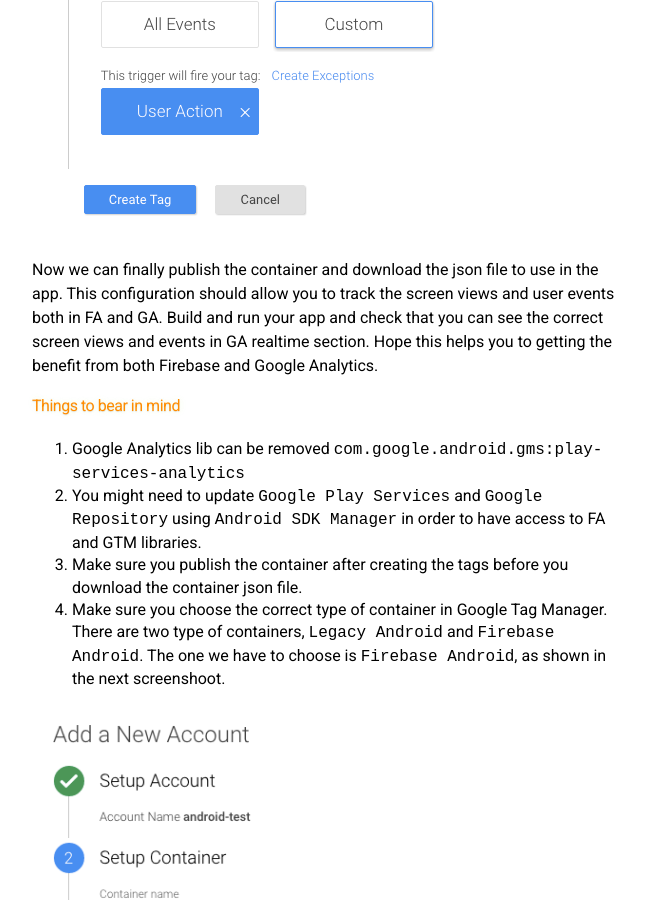
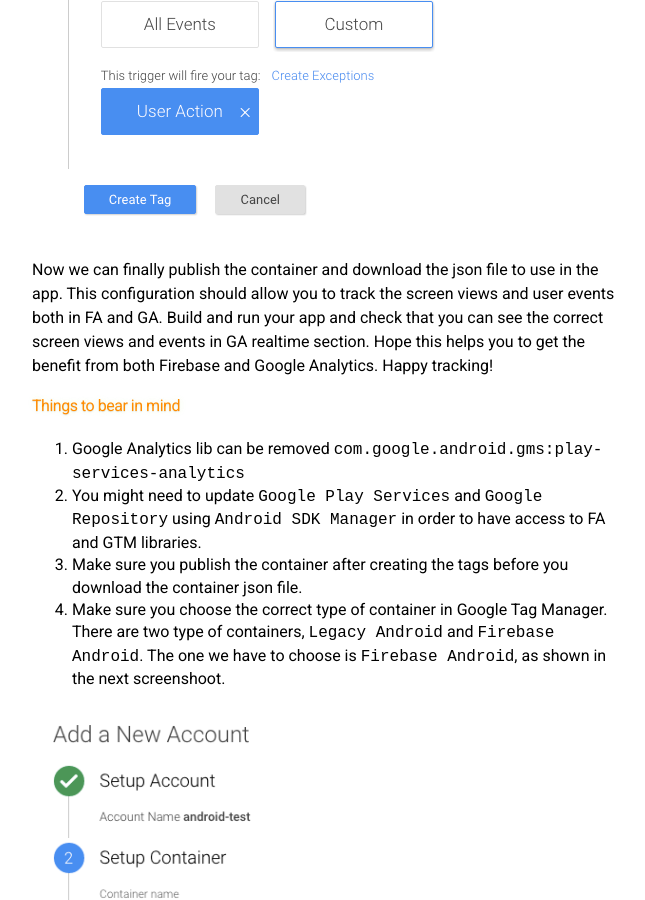
Before and after one commit to 0mega/0mega.github.io, a Jekyll site: the page built from _posts/2016-07-03-using-firebase-and-google-analytics-side-by-side.md, in a window 1280 px wide and 900 px high, scrolled down 8085 px. Shown: the whole window, without its empty margins (308-953 px from the left). Built offline with Jekyll 4.4.1, drawn with Linux system fonts in a browser that asks for light colours; some of the changed text lies outside the part shown.

Commit message:
Update post date

```diff
--- a/_posts/2016-06-25-using-firebase-and-google-analytics-side-by-side.md
+++ b/_posts/2016-07-03-using-firebase-and-google-analytics-side-by-side.md
@@ -129,7 +129,7 @@
 ![user action tag](/images/firebase/user_action_tag.png)
 
 Now we can finally publish the container and download the json file to use in the app.
-This configuration should allow you to track the screen views and user events both in FA and GA. Build and run your app and check that you can see the correct screen views and events in GA realtime section. Hope this helps you to getting the benefit from both Firebase and Google Analytics.
+This configuration should allow you to track the screen views and user events both in FA and GA. Build and run your app and check that you can see the correct screen views and events in GA realtime section. Hope this helps you to get the benefit from both Firebase and Google Analytics. Happy tracking!
 
 #### Things to bear in mind
 
```
Also changed, not shown: other parts of _posts/2016-07-03-using-firebase-and-google-analytics-side-by-side.md (+6 -6 lines).
